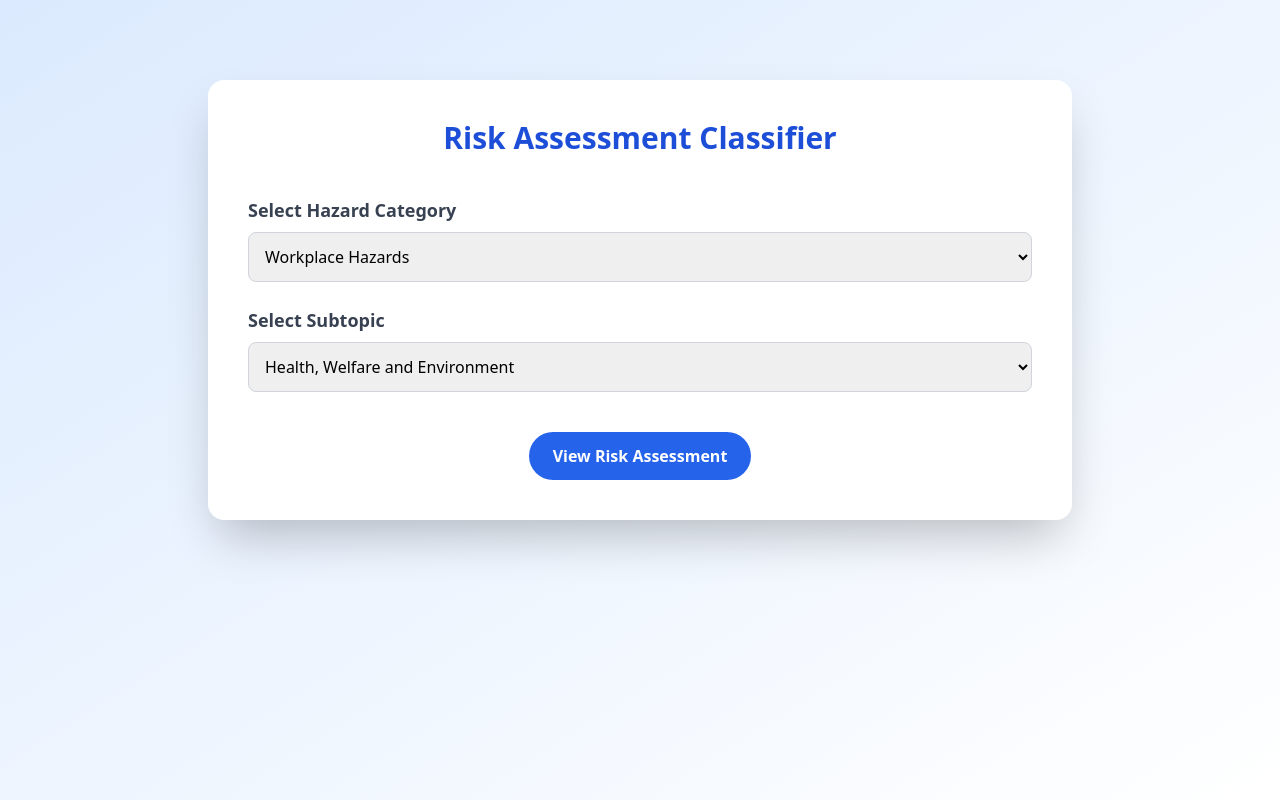
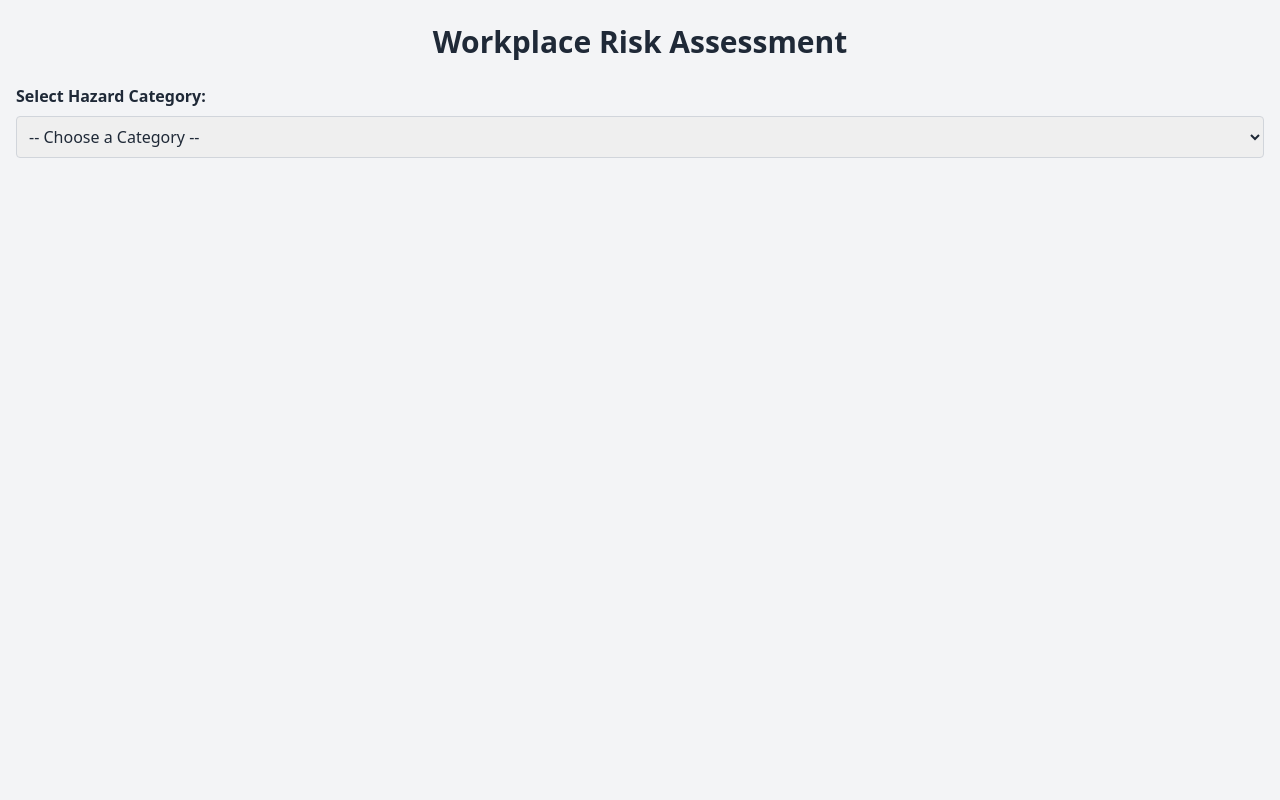
Before and after one commit to Okiejoedev/Risk-Assessment, a plain HTML site: page index.html in a window 1280 px wide. Drawn offline with nearby package versions, Linux system fonts and the light colour scheme.

Commit message:
Update index.html

```diff
--- a/index.html
+++ b/index.html
@@ -1,18 +1,78 @@
 <!DOCTYPE html>
 <html lang="en">
-
 <head>
   <meta charset="UTF-8" />
   <meta name="viewport" content="width=device-width, initial-scale=1.0" />
-  <title>Risk Assessment Classifier</title>
+  <title>Risk Assessment Dashboard</title>
   <link href="https://cdn.jsdelivr.net/npm/tailwindcss@2.2.19/dist/tailwind.min.css" rel="stylesheet">
+</head>
+<body class="bg-gray-100 text-gray-800">
+  <div class="container mx-auto px-4 py-6">
+    <h1 class="text-3xl font-bold mb-6 text-center">Workplace Risk Assessment</h1>
+
+    <div class="mb-6">
+      <label for="hazardCategory" class="block font-semibold mb-2">Select Hazard Category:</label>
+      <select id="hazardCategory" class="w-full p-2 border border-gray-300 rounded" onchange="showSubtopics()">
+        <option value="">-- Choose a Category --</option>
+        <option value="Workplace Hazards">Workplace Hazards</option>
+        <option value="Transport Hazards">Transport Hazards</option>
+        <option value="Musculoskeletal Hazards">Musculoskeletal Hazards</option>
+        <option value="Work Equipment Hazards">Work Equipment Hazards</option>
+        <option value="Electrical Safety">Electrical Safety</option>
+        <option value="Fire Safety">Fire Safety</option>
+        <option value="Chemical & Biological Hazards">Chemical & Biological Hazards</option>
+        <option value="Physical & Psychological Hazards">Physical & Psychological Hazards</option>
+      </select>
+    </div>
+
+    <div id="subtopicsContainer" class="hidden">
+      <label for="hazardSubtopic" class="block font-semibold mb-2">Select Hazard Subtopic:</label>
+      <select id="hazardSubtopic" class="w-full p-2 border border-gray-300 rounded" onchange="populateRiskForm()">
+        <!-- Subtopics dynamically populated -->
+      </select>
+    </div>
+
+    <div id="riskForm" class="mt-8 hidden">
+      <h2 class="text-2xl font-bold mb-4">Risk Assessment Details</h2>
+      <div class="grid md:grid-cols-2 gap-4">
+        <div>
+          <label class="block mb-1 font-semibold">Who Might Be Harmed:</label>
+          <input type="text" class="w-full p-2 border rounded" placeholder="e.g. Workers, Visitors" />
+        </div>
+        <div>
+          <label class="block mb-1 font-semibold">Existing Controls:</label>
+          <input type="text" class="w-full p-2 border rounded" placeholder="e.g. PPE, Warning Signs" />
+        </div>
+        <div>
+          <label class="block mb-1 font-semibold">Risk Rating (Before Control):</label>
+          <input type="text" class="w-full p-2 border rounded" placeholder="e.g. High, Medium, Low" />
+        </div>
+        <div>
+          <label class="block mb-1 font-semibold">Additional Controls Needed:</label>
+          <input type="text" class="w-full p-2 border rounded" placeholder="e.g. Training, Guarding" />
+        </div>
+        <div>
+          <label class="block mb-1 font-semibold">Risk Rating (After Control):</label>
+          <input type="text" class="w-full p-2 border rounded" placeholder="e.g. Medium, Low" />
+        </div>
+        <div>
+          <label class="block mb-1 font-semibold">Responsible Person:</label>
+          <input type="text" class="w-full p-2 border rounded" placeholder="e.g. Safety Officer" />
+        </div>
+        <div>
+          <label class="block mb-1 font-semibold">Date to be Completed:</label>
+          <input type="date" class="w-full p-2 border rounded" />
+        </div>
+      </div>
+    </div>
+  </div>
+
   <script>
-    function updateSubtopics() {
-      const subtopics = {
+    const hazardData = {
       "Workplace Hazards": [
         "Health, Welfare and Environment",
         "Violence at Work",
-          "Substance Misuse",
+        "Substance Misuse at Work",
         "Safe Movement of People",
         "Working at Height",
         "Temporary Works"
@@ -22,35 +82,36 @@
         "Driving at Work"
       ],
       "Musculoskeletal Hazards": [
-          "Upper Limb Disorders",
+        "Work-Related Upper Limb Disorders",
         "Manual-Handling Hazards",
         "Load-Handling Equipment"
       ],
       "Work Equipment Hazards": [
-          "Selection and Maintenance",
-          "Hand Tools and Power Tools",
-          "Machinery Hazards"
+        "General Principles",
+        "Hand-held Tools",
+        "Machinery Hazards",
+        "Control Measures for Machinery"
       ],
-        "Electrical Hazards": [
-          "Principles, Hazards and Risks",
+      "Electrical Safety": [
+        "Principles and Hazards",
         "Control Measures"
       ],
-        "Fire Hazards": [
-          "Fire Principles and Spread",
+      "Fire Safety": [
+        "Fire Initiation and Spread",
         "Fire Risk Assessment",
         "Fire Prevention",
-          "Alarm Systems",
+        "Fire Alarm and Fighting",
         "Evacuation"
       ],
-        "Chemical and Biological Hazards": [
+      "Chemical & Biological Hazards": [
         "Hazardous Substances",
-          "Health Risk Assessment",
+        "Assessment of Health Risks",
         "Occupational Exposure Limits",
         "Control Measures",
         "Specific Agents",
         "Waste Handling"
       ],
-        "Physical and Psychological Hazards": [
+      "Physical & Psychological Hazards": [
         "Noise",
         "Vibration",
         "Radiation",
@@ -58,54 +119,29 @@
       ]
     };
 
-      const category = document.getElementById("category").value;
-      const subtopicDropdown = document.getElementById("subtopic");
-      subtopicDropdown.innerHTML = "";
+    function showSubtopics() {
+      const category = document.getElementById("hazardCategory").value;
+      const subtopicSelect = document.getElementById("hazardSubtopic");
+      const container = document.getElementById("subtopicsContainer");
 
-      subtopics[category].forEach(sub => {
+      subtopicSelect.innerHTML = "";
+
+      if (hazardData[category]) {
+        hazardData[category].forEach(topic => {
           const option = document.createElement("option");
-        option.textContent = sub;
-        subtopicDropdown.appendChild(option);
+          option.text = topic;
+          subtopicSelect.add(option);
         });
+        container.classList.remove("hidden");
+      } else {
+        container.classList.add("hidden");
+      }
+      document.getElementById("riskForm").classList.add("hidden");
+    }
+
+    function populateRiskForm() {
+      document.getElementById("riskForm").classList.remove("hidden");
     }
   </script>
-</head>
-
-<body class="bg-gradient-to-br from-blue-100 to-white min-h-screen font-sans">
-  <div class="max-w-4xl mx-auto py-20 px-4">
-    <div class="bg-white shadow-2xl rounded-2xl p-10">
-      <h1 class="text-3xl font-bold text-center text-blue-700 mb-10">Risk Assessment Classifier</h1>
-
-      <div class="mb-6">
-        <label for="category" class="block mb-2 text-lg font-semibold text-gray-700">Select Hazard Category</label>
-        <select id="category" onchange="updateSubtopics()" class="w-full p-3 border border-gray-300 rounded-lg">
-          <option value="Workplace Hazards">Workplace Hazards</option>
-          <option value="Transport Hazards">Transport Hazards</option>
-          <option value="Musculoskeletal Hazards">Musculoskeletal Hazards</option>
-          <option value="Work Equipment Hazards">Work Equipment Hazards</option>
-          <option value="Electrical Hazards">Electrical Hazards</option>
-          <option value="Fire Hazards">Fire Hazards</option>
-          <option value="Chemical and Biological Hazards">Chemical and Biological Hazards</option>
-          <option value="Physical and Psychological Hazards">Physical and Psychological Hazards</option>
-        </select>
-      </div>
-
-      <div class="mb-10">
-        <label for="subtopic" class="block mb-2 text-lg font-semibold text-gray-700">Select Subtopic</label>
-        <select id="subtopic" class="w-full p-3 border border-gray-300 rounded-lg">
-          <!-- Options populated by JavaScript -->
-        </select>
-      </div>
-
-      <div class="text-center">
-        <button class="bg-blue-600 hover:bg-blue-700 text-white font-bold py-3 px-6 rounded-full">View Risk Assessment</button>
-      </div>
-    </div>
-  </div>
-
-  <script>
-    window.onload = updateSubtopics;
-  </script>
 </body>
-
 </html>
```
Lines whose indentation alone changed are shown as unchanged.
